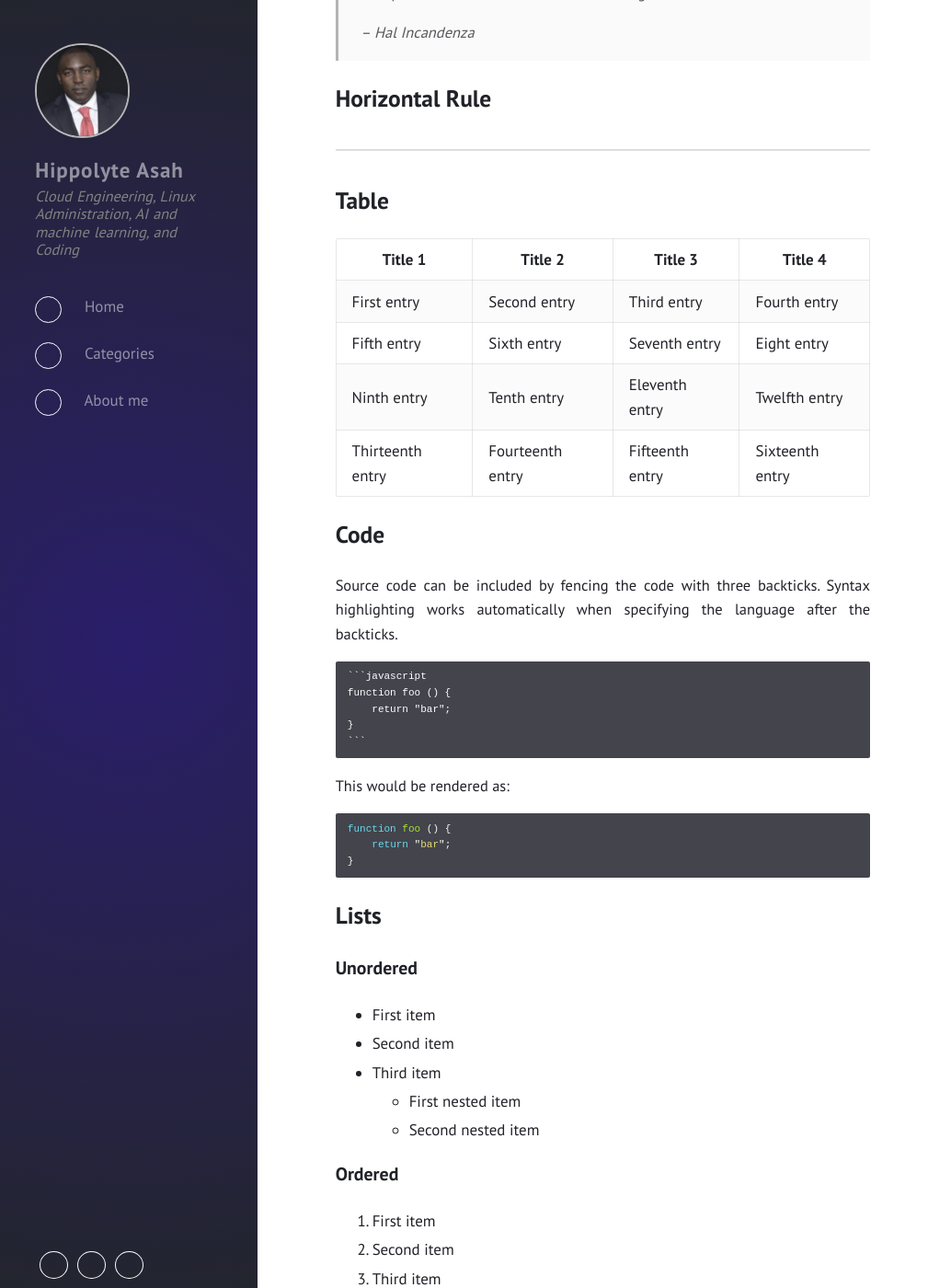
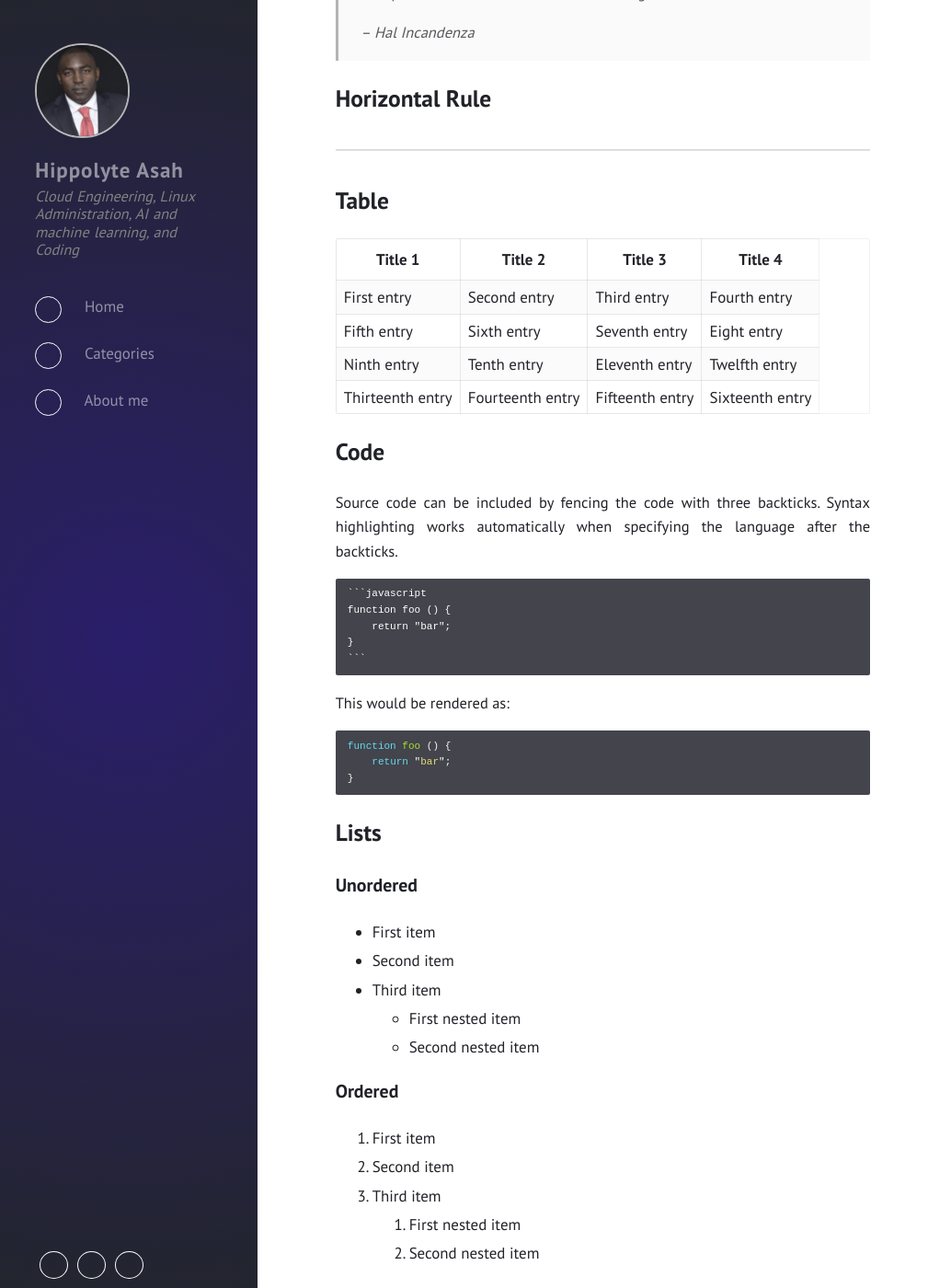
Before and after one commit to hfasah/hfasah.github.io, a Jekyll site: the page built from _posts/2017-02-01-markdown-examples.md, in a window 1280 px wide and 1400 px high, scrolled down 1093 px. Shown: the whole window at 92% size, without its empty margins (0-1009 px from the left). Built offline with Jekyll 4.4.1, drawn with Linux system fonts in a browser that asks for light colours.

Commit message:
Update custom.sass

```diff
--- a/assets/css/custom.sass
+++ b/assets/css/custom.sass
@@ -99,3 +99,7 @@
 table
     display: block!important
     width: 100%
+
+table tr td, table tr td p
+    padding: 4px 8px !important
+    margin: 5px 0
```
